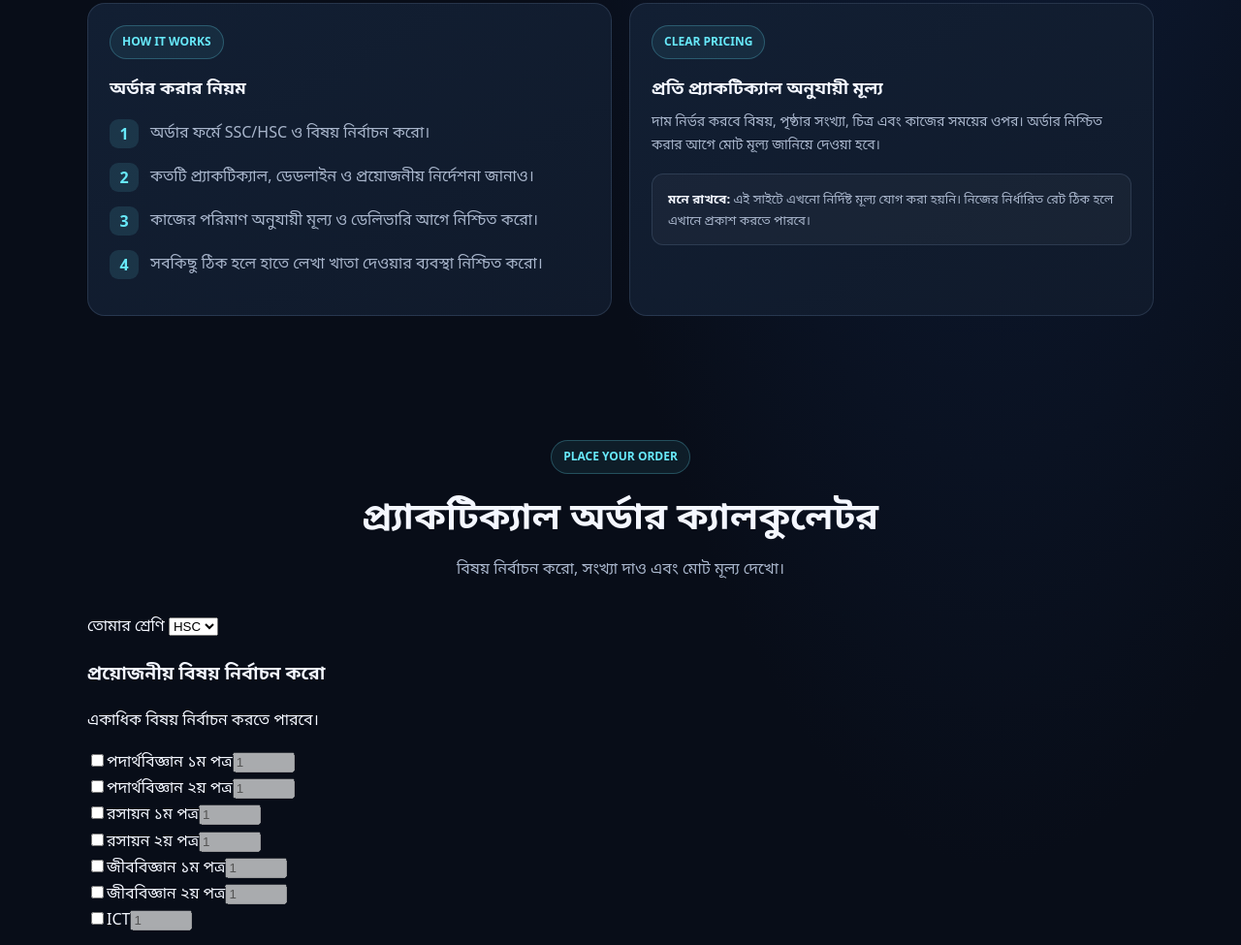
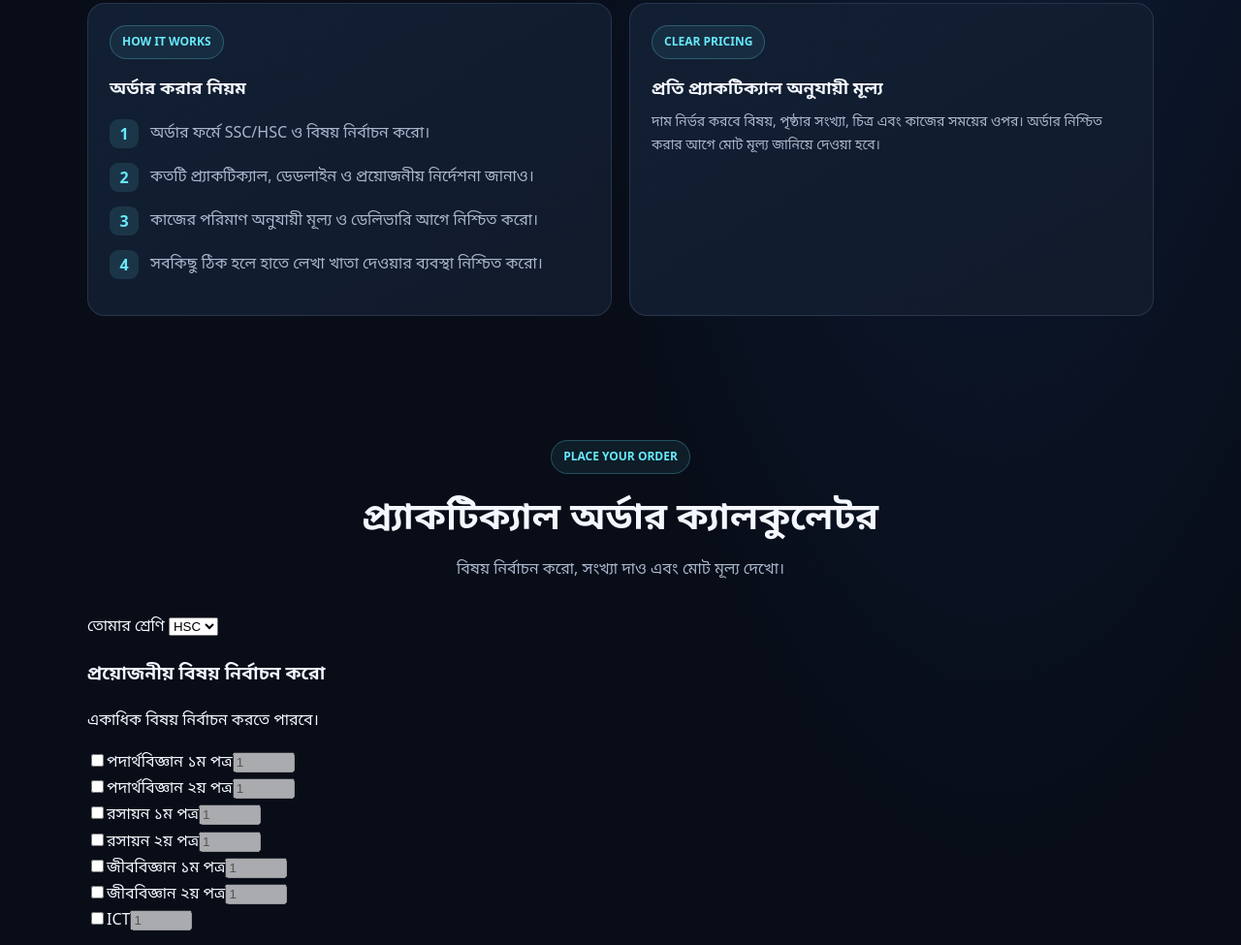
Before and after one commit to SaYADaT-MaX/practical-care-bd, a plain HTML site: page index.html in a window 1280 px wide. Shown: the part 1180-2155 px from the top of the page at 97% size. Drawn offline with Linux system fonts and the light colour scheme.

Commit message:
Update index.html

```diff
--- a/index.html
+++ b/index.html
@@ -422,13 +422,6 @@
             দাম নির্ভর করবে বিষয়, পৃষ্ঠার সংখ্যা, চিত্র এবং কাজের সময়ের ওপর।
             অর্ডার নিশ্চিত করার আগে মোট মূল্য জানিয়ে দেওয়া হবে।
           </p>
-          <div class="notice">
-            <strong style="color:var(--text)">মনে রাখবে:</strong>
-            এই সাইটে এখনো নির্দিষ্ট মূল্য যোগ করা হয়নি।
-            নিজের নির্ধারিত রেট ঠিক হলে এখানে প্রকাশ করতে পারবে।
-          </div>
-        </article>
-      </div>
     </section>
 
     <section id="order" class="order-section">
```
